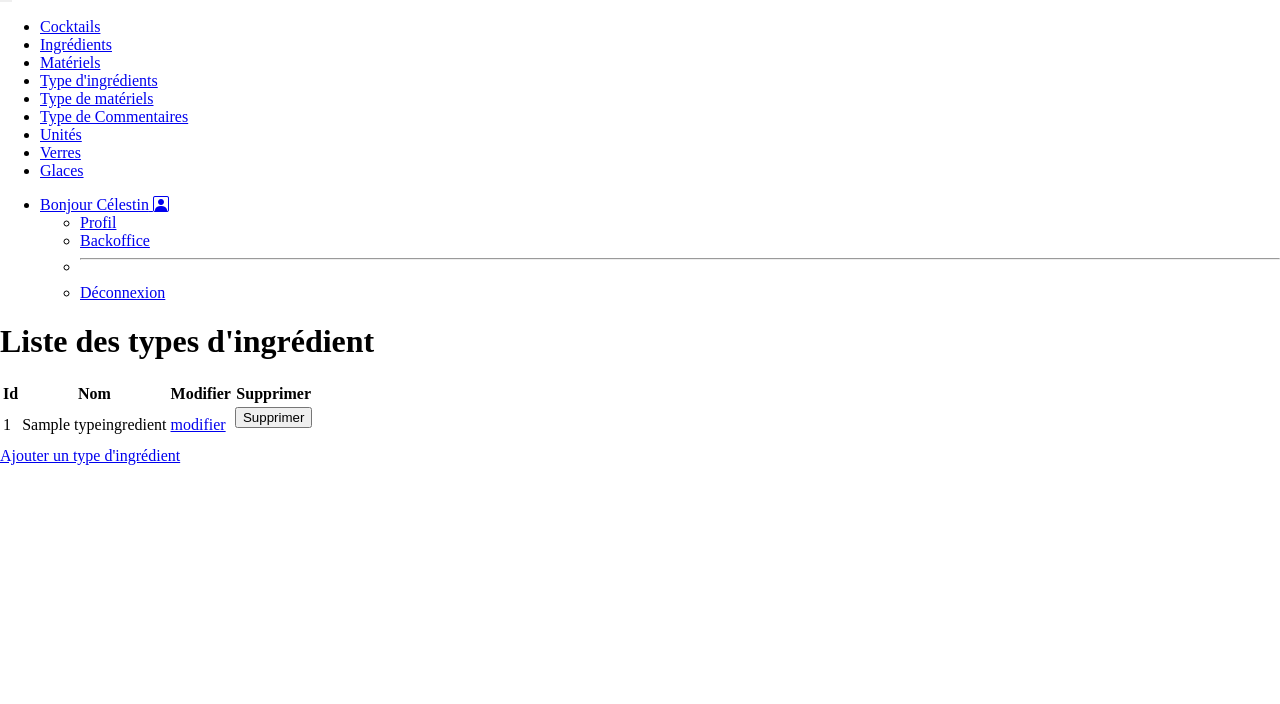
After one commit to WilliamToumelin/Mojito-Back, a Symfony app: template templates/typeingredient/index.html.twig in a window 1280 px wide. The commit adds this page. Shown: the top 704 px of the page. Run offline with Twig, Linux system fonts and the light colour scheme; the template is opened without the code that fills it: most values are stand-ins (such as "Sample title", 1, 10 or a date in 2020); some libraries are stand-ins or nearby versions.

Commit message:
crud typeingredient done

```diff
--- a/templates/base.html.twig
+++ b/templates/base.html.twig
@@ -49,7 +49,7 @@
 								<a class="nav-link" href="#">Matériels</a>
 							</li>
 							<li class="nav-item">
-								<a class="nav-link" href="#">Type d'ingrédients</a>
+								<a class="nav-link" href="{{ path('app_typeingredient_index')}}">Type d'ingrédients</a>
 							</li>
 							<li class="nav-item">
 								<a class="nav-link" href="#">Type de matériels</a>
--- a/templates/ingredient/_delete_form.html.twig
+++ b/templates/ingredient/_delete_form.html.twig
@@ -1,4 +1,4 @@
-<form method="post" action="{{ path('app_ingredient_delete', {'id': ingredient.id}) }}" onsubmit="return confirm('Souhaitez-vous supprimer cet ingrédient?');">
+<form method="post" action="{{ path('app_ingredient_delete', {'id': ingredient.id}) }}" onsubmit="return confirm('Confirmer la suppression');">
     <input type="hidden" name="_token" value="{{ csrf_token('delete' ~ ingredient.id) }}">
     <button class="btn">Supprimer</button>
 </form>
--- /dev/null
+++ b/templates/typeingredient/_delete_form.html.twig
@@ -0,0 +1,4 @@
+<form method="post" action="{{ path('app_typeingredient_delete', {'id': typeingredient.id}) }}" onsubmit="return confirm('Confirmer la suppression');">
+    <input type="hidden" name="_token" value="{{ csrf_token('delete' ~ typeingredient.id) }}">
+    <button class="btn">Supprimer</button>
+</form>
--- /dev/null
+++ b/templates/typeingredient/_form.html.twig
@@ -0,0 +1,4 @@
+{{ form_start(form) }}
+    {{ form_widget(form) }}
+    <button class="btn">{{ button_label|default('Valider') }}</button>
+{{ form_end(form) }}
--- /dev/null
+++ b/templates/typeingredient/index.html.twig
@@ -0,0 +1,38 @@
+{% extends 'base.html.twig' %}
+
+{% block title %}Liste des types d'ingredient{% endblock %}
+
+{% block body %}
+    <h1>Liste des types d'ingrédient</h1>
+
+    <table class="table">
+        <thead>
+            <tr>
+                <th>Id</th>
+                <th>Nom</th>
+                <th>Modifier</th>
+                <th>Supprimer</th>
+            </tr>
+        </thead>
+        <tbody>
+        {% for typeingredient in typeingredients %}
+            <tr>
+                <td>{{ typeingredient.id }}</td>
+                <td>{{ typeingredient.name }}</td>
+                <td>
+                    <a href="{{ path('app_typeingredient_edit', {'id': typeingredient.id}) }}">modifier</a>
+                </td>
+                <td>
+                     {{ include('typeingredient/_delete_form.html.twig') }}
+                </td>
+            </tr>
+        {% else %}
+            <tr>
+                <td colspan="3">Aucun type ingrédient trouvé! Vous pouvez en ajouter</td>
+            </tr>
+        {% endfor %}
+        </tbody>
+    </table>
+
+    <a href="{{ path('app_typeingredient_new') }}">Ajouter un type d'ingrédient</a>
+{% endblock %}
--- a/templates/unit/_delete_form.html.twig
+++ b/templates/unit/_delete_form.html.twig
@@ -1,4 +1,4 @@
-<form method="post" action="{{ path('app_unit_delete', {'id': unit.id}) }}" onsubmit="return confirm('Souhaitez-vous supprimer cette unité?');">
+<form method="post" action="{{ path('app_unit_delete', {'id': unit.id}) }}" onsubmit="return confirm('Confirmer la suppression?');">
     <input type="hidden" name="_token" value="{{ csrf_token('delete' ~ unit.id) }}">
     <button class="btn">Supprimer</button>
 </form>
```
Also changed, not shown: src/Controller/Admin/TypeingredientController.php (added, +78 -0 lines), templates/typeingredient/edit.html.twig (added, +11 -0 lines), templates/typeingredient/new.html.twig (added, +11 -0 lines).
